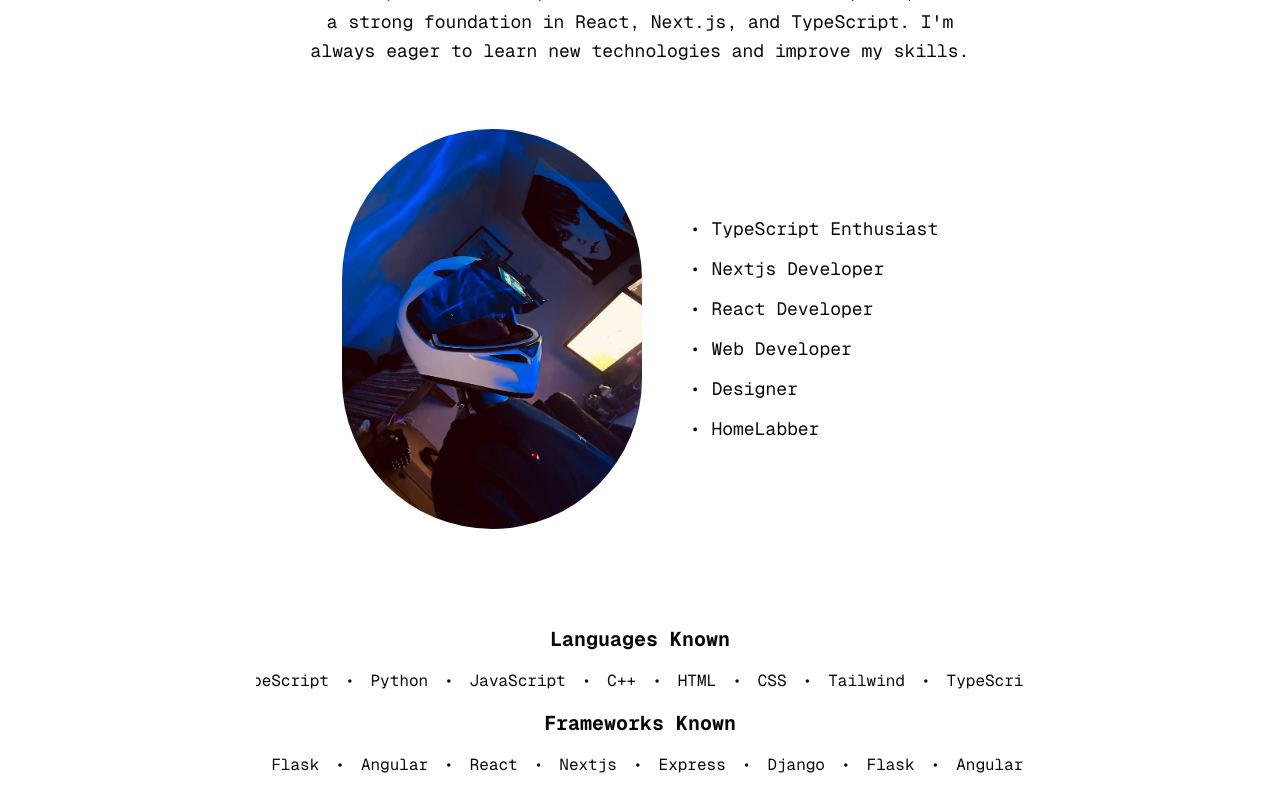
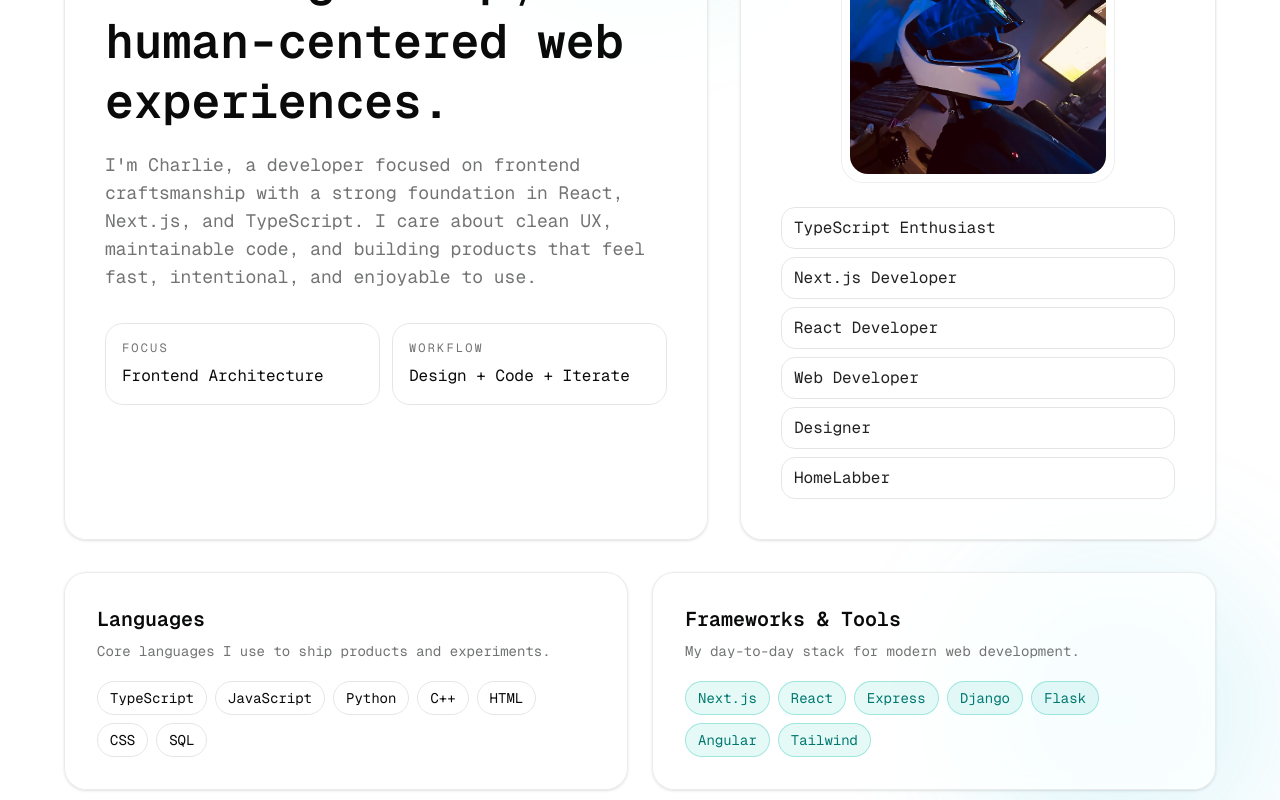
Before and after one commit to S0FTS0RR0W/Portfolio, a Next.js app: page /about in a window 1280 px wide. Shown: the part 280-1080 px from the top of the page. Built offline with nearby package versions, Linux system fonts and the light colour scheme.

Commit message:
Feat: overhaul about page

```diff
--- a/app/about/page.tsx
+++ b/app/about/page.tsx
@@ -1,48 +1,118 @@
 import Image from "next/image";
-import Marquee from "react-fast-marquee";
 
 export default function About() {
+    const highlights = [
+        "TypeScript Enthusiast",
+        "Next.js Developer",
+        "React Developer",
+        "Web Developer",
+        "Designer",
+        "HomeLabber",
+    ];
+
+    const languages = [
+        "TypeScript",
+        "JavaScript",
+        "Python",
+        "C++",
+        "HTML",
+        "CSS",
+        "SQL",
+    ];
+
+    const frameworks = [
+        "Next.js",
+        "React",
+        "Express",
+        "Django",
+        "Flask",
+        "Angular",
+        "Tailwind",
+    ];
+
     return (
-        <main className="flex min-h-screen flex-col items-center p-12 md:p-24 font-mono">
-            <div className="mb-16 max-w-2xl text-center">
-                <h1 className="mb-6 text-4xl font-bold">About Charlie</h1>
-                <p className="text-lg leading-relaxed">
-                    I'm a passionate developer with a love for creating engaging user experiences. I specialize in front-end development, with a strong foundation in React, Next.js, and TypeScript. I'm always eager to learn new technologies and improve my skills.
-                </p>
+        <main className="relative isolate overflow-hidden px-6 py-14 font-mono md:px-10 md:py-20">
+            <div className="pointer-events-none absolute inset-0 -z-10">
+                <div className="absolute -top-24 left-1/2 h-72 w-72 -translate-x-1/2 rounded-full bg-teal-500/15 blur-3xl" />
+                <div className="absolute bottom-0 right-0 h-80 w-80 rounded-full bg-cyan-500/10 blur-3xl" />
             </div>
 
-            <div className="flex flex-col md:flex-row items-center gap-12 mb-24">
+            <section className="mx-auto grid w-full max-w-6xl gap-8 lg:grid-cols-[1.15fr_0.85fr]">
+                <article className="rounded-3xl border border-border/80 bg-card/70 p-7 shadow-sm backdrop-blur md:p-10">
+                    <p className="mb-4 inline-flex rounded-full border border-teal-500/30 bg-teal-500/10 px-3 py-1 text-xs uppercase tracking-[0.2em] text-teal-600 dark:text-teal-300">
+                        About Me
+                    </p>
+                    <h1 className="mb-5 text-3xl font-semibold leading-tight md:text-5xl">
+                        Building sharp, human-centered web experiences.
+                    </h1>
+                    <p className="max-w-2xl text-base leading-7 text-muted-foreground md:text-lg">
+                        I&apos;m Charlie, a developer focused on frontend craftsmanship with a strong foundation in React, Next.js, and TypeScript. I care about clean UX, maintainable code, and building products that feel fast, intentional, and enjoyable to use.
+                    </p>
+
+                    <div className="mt-8 grid gap-3 sm:grid-cols-2">
+                        <div className="rounded-2xl border border-border bg-background/65 p-4">
+                            <p className="text-xs uppercase tracking-[0.18em] text-muted-foreground">Focus</p>
+                            <p className="mt-2 text-sm md:text-base">Frontend Architecture</p>
+                        </div>
+                        <div className="rounded-2xl border border-border bg-background/65 p-4">
+                            <p className="text-xs uppercase tracking-[0.18em] text-muted-foreground">Workflow</p>
+                            <p className="mt-2 text-sm md:text-base">Design + Code + Iterate</p>
+                        </div>
+                    </div>
+                </article>
+
+                <aside className="rounded-3xl border border-border/80 bg-card/70 p-7 shadow-sm backdrop-blur md:p-10">
+                    <div className="mx-auto mb-6 w-fit rounded-3xl border border-border/70 bg-background/70 p-2">
                         <Image
                             src="/charlie.jpg"
-                    alt="Charlie Brown"
-                    width={300}
-                    height={300}
-                    className="rounded-full"
+                            alt="Portrait of Charlie Brown"
+                            width={280}
+                            height={280}
+                            className="h-56 w-56 rounded-2xl object-cover md:h-64 md:w-64"
+                            priority
                         />
-                <ul className="space-y-3 text-lg">
-                    <li>• TypeScript Enthusiast</li>
-                    <li>• Nextjs Developer</li>
-                    <li>• React Developer</li>
-                    <li>• Web Developer</li>
-                    <li>• Designer</li>
-                    <li>• HomeLabber</li>
+                    </div>
+                    <ul className="grid gap-2 text-sm text-muted-foreground md:text-base">
+                        {highlights.map((item) => (
+                            <li key={item} className="rounded-xl border border-border bg-background/65 px-3 py-2 text-foreground/90">
+                                {item}
+                            </li>
+                        ))}
                     </ul>
+                </aside>
+            </section>
+
+            <section className="mx-auto mt-8 grid w-full max-w-6xl gap-6 md:grid-cols-2">
+                <article className="rounded-3xl border border-border/80 bg-card/70 p-7 shadow-sm backdrop-blur md:p-8">
+                    <h2 className="text-xl font-semibold">Languages</h2>
+                    <p className="mt-2 text-sm text-muted-foreground">Core languages I use to ship products and experiments.</p>
+                    <div className="mt-5 flex flex-wrap gap-2">
+                        {languages.map((language) => (
+                            <span
+                                key={language}
+                                className="rounded-full border border-border bg-background/70 px-3 py-1.5 text-sm"
+                            >
+                                {language}
+                            </span>
+                        ))}
                     </div>
+                </article>
 
-            <div className="flex flex-col items-center w-full max-w-3xl gap-4">
-                <h2 className="text-xl font-bold">Languages Known</h2>
-                <div className="w-full">
-                    <Marquee speed={55} direction="left" pauseOnHover={true} autoFill={true}>
-                        <span className="mx-4">HTML</span> • <span className="mx-4">CSS</span> • <span className="mx-4">Tailwind</span> • <span className="mx-4">TypeScript</span> • <span className="mx-4">Python</span> • <span className="mx-4">JavaScript</span> • <span className="mx-4">C++</span> •
-                    </Marquee>
+                <article className="rounded-3xl border border-border/80 bg-card/70 p-7 shadow-sm backdrop-blur md:p-8">
+                    <h2 className="text-xl font-semibold">Frameworks & Tools</h2>
+                    <p className="mt-2 text-sm text-muted-foreground">My day-to-day stack for modern web development.</p>
+                    <div className="mt-5 flex flex-wrap gap-2">
+                        {frameworks.map((framework) => (
+                            <span
+                                key={framework}
+                                className="rounded-full border border-teal-500/30 bg-teal-500/10 px-3 py-1.5 text-sm text-teal-700 dark:text-teal-200"
+                            >
+                                {framework}
+                            </span>
+                        ))}
                     </div>
-                <h2 className="text-xl font-bold">Frameworks Known</h2>
-                <div className="w-full">
-                    <Marquee speed={55} direction="left" pauseOnHover={true} autoFill={true}>
-                        <span className="mx-4">Nextjs</span> • <span className="mx-4">Express</span> • <span className="mx-4">Django</span> • <span className="mx-4">Flask</span> • <span className="mx-4">Angular</span> • <span className="mx-4">React</span> •
-                    </Marquee>
-                </div>
-            </div>
+                </article>
+            </section>
         </main>
     );
 }
```
Lines whose indentation alone changed are shown as unchanged.
